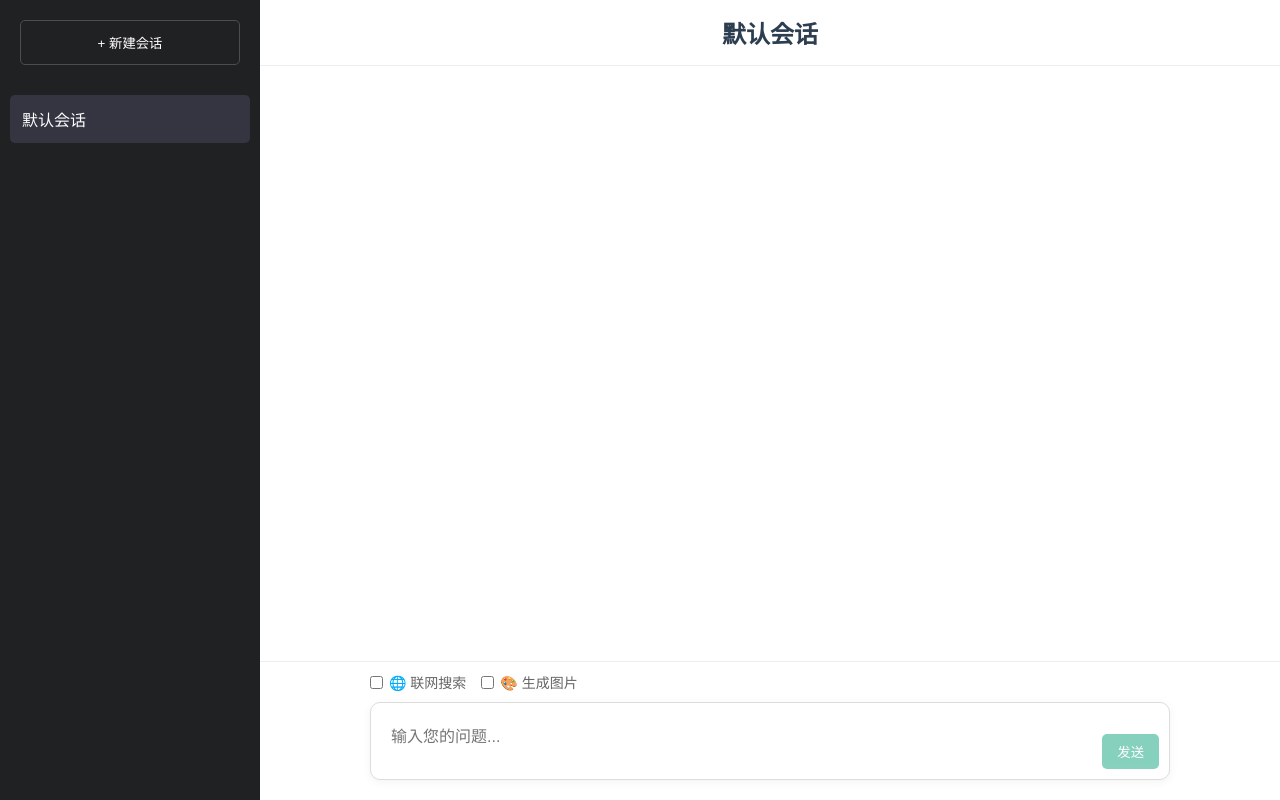
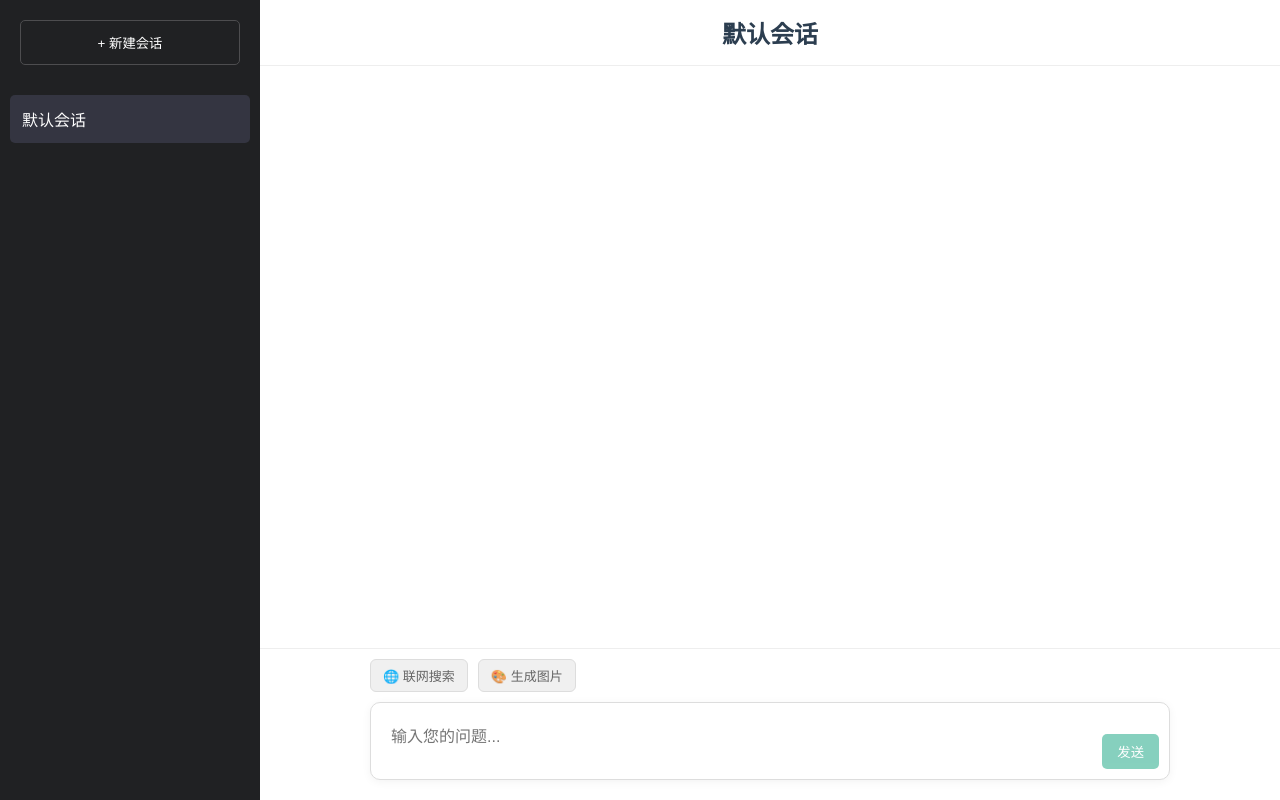
Before and after one commit to Gamblingmonster/ai-chat-web, a Vue app in the folder ai-chat-front/: page /chat in a window 1280 px wide. Built offline with nearby package versions, Linux system fonts and the light colour scheme.

Commit message:
修复联网搜索和生成图片可同时点击的bug

```diff
--- a/ai-chat-front/src/views/Chat.vue
+++ b/ai-chat-front/src/views/Chat.vue
@@ -54,14 +54,19 @@
       <!-- 底部输入框 -->
       <div class="input-area">
         <div class="tools-bar">
-          <label class="search-toggle">
-            <input type="checkbox" v-model="useWebSearch">
-            <span class="toggle-text">🌐 联网搜索</span>
-          </label>
-          <label class="search-toggle">
-            <input type="checkbox" v-model="useImageGen">
-            <span class="toggle-text">🎨 生成图片</span>
-          </label>
+          <button
+            :class="['tool-btn', { active: useWebSearch, disabled: useImageGen }]"
+            :disabled="useImageGen"
+            @click="toggleWebSearch"
+          >
+            🌐 联网搜索
+          </button>
+          <button
+            :class="['tool-btn', { active: useImageGen }]"
+            @click="toggleImageGen"
+          >
+            🎨 生成图片
+          </button>
         </div>
         <div class="input-wrapper">
           <textarea
@@ -90,6 +95,19 @@ const { createNewSession, switchSession, sendMessage } = chatStore
 
 const inputText = ref('')
 const chatAreaRef = ref(null)
+
+const toggleWebSearch = () => {
+  if (useImageGen.value) return
+  useWebSearch.value = !useWebSearch.value
+}
+
+const toggleImageGen = () => {
+  useImageGen.value = !useImageGen.value
+  // 开启生成图片时，自动关闭联网搜索
+  if (useImageGen.value) {
+    useWebSearch.value = false
+  }
+}
 
 const handleSend = async () => {
   if (!inputText.value.trim() || loading.value) return
@@ -333,30 +351,40 @@ onMounted(() => {
   max-width: 800px;
   margin: 0 auto 10px;
   display: flex;
-  gap: 15px;
+  gap: 10px;
 }
 
-.search-toggle {
+.tool-btn {
   display: flex;
   align-items: center;
+  padding: 6px 12px;
+  background-color: #f0f0f0;
+  border: 1px solid #ddd;
+  border-radius: 6px;
+  font-size: 13px;
+  color: #666;
   cursor: pointer;
-  font-size: 14px;
-  color: #666;
+  transition: all 0.2s;
   user-select: none;
 }
 
-.search-toggle input {
-  margin-right: 6px;
-  cursor: pointer;
+.tool-btn:hover:not(:disabled) {
+  background-color: #e5e5e5;
 }
 
-.toggle-text {
-  transition: color 0.2s;
+.tool-btn.active {
+  background-color: #343541; /* 深色背景 */
+  color: #10a37f;           /* 亮色字体 */
+  border-color: #343541;
+  font-weight: bold;
 }
 
-.search-toggle input:checked + .toggle-text {
-  color: #10a37f;
-  font-weight: bold;
+.tool-btn.disabled, .tool-btn:disabled {
+  background-color: #f9f9f9;
+  color: #ccc;
+  border-color: #eee;
+  cursor: not-allowed;
+  opacity: 0.6;
 }
 
 .input-wrapper {
```
